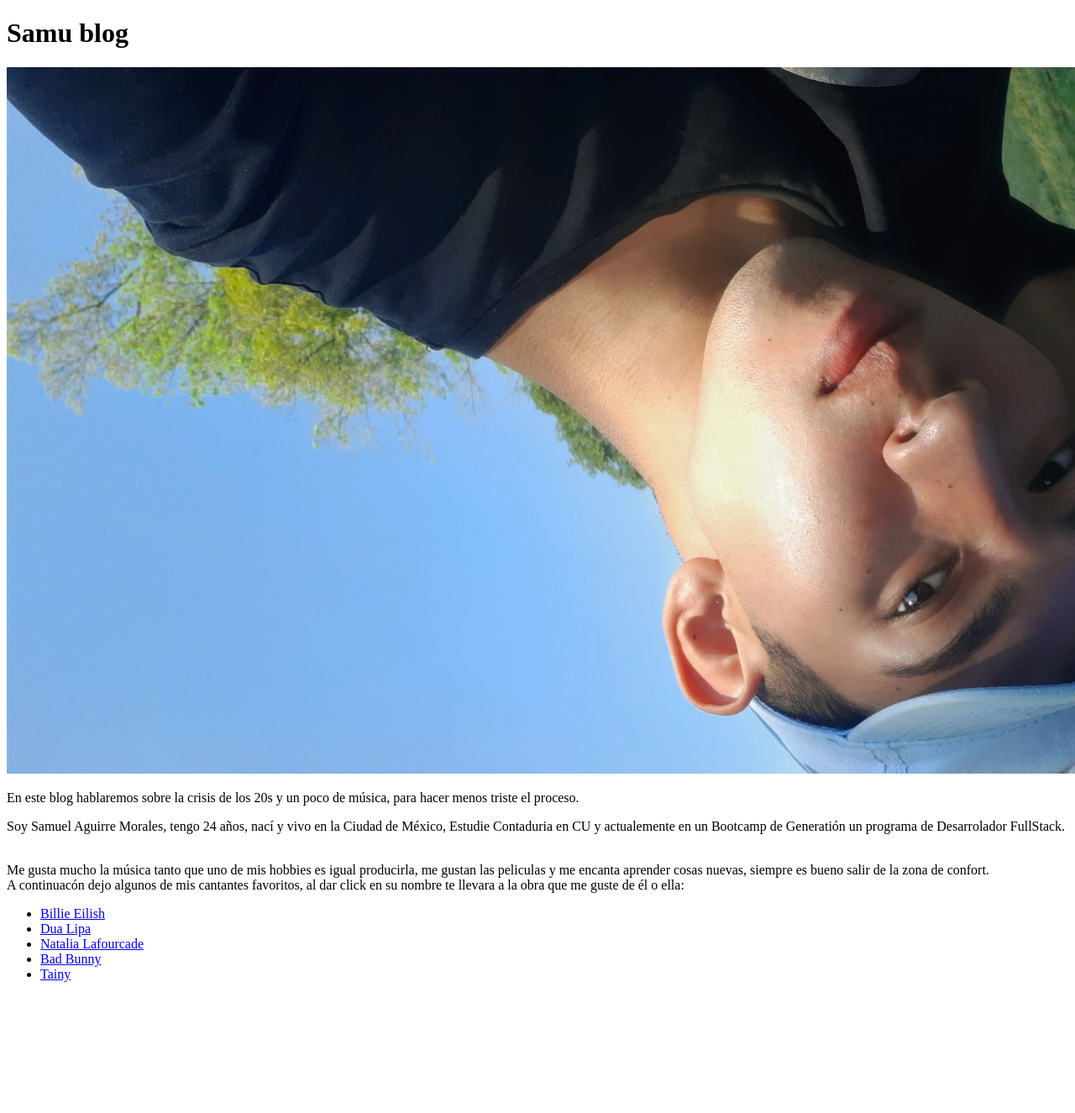
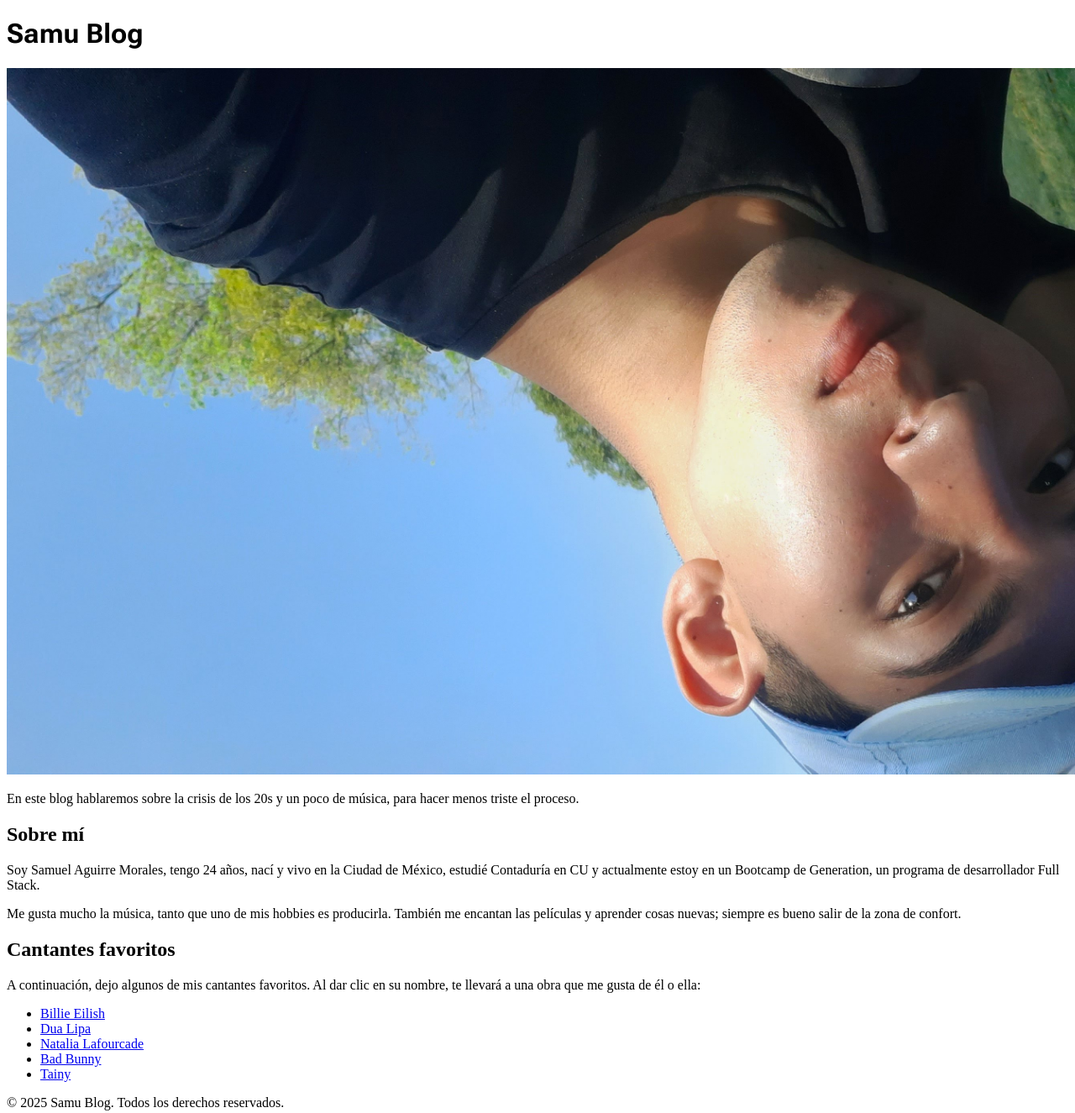
Before and after one commit to Samuelmoragr/Mi-Samu-blog, a plain HTML site: page index.html in a window 1280 px wide. Shown: the top 1325 px of the page at 84% size. Before the commit the page ends 1185 px from the top, so only its background shows below. Drawn offline with Linux system fonts and the light colour scheme.

Commit message:
etiquetas semanticas y elección de fuente

```diff
--- a/index.html
+++ b/index.html
@@ -1,29 +1,50 @@
 <!DOCTYPE html>
 <html lang="en">
 <head>
+    <link rel="stylesheet" href="style.css">
     <meta charset="UTF-8">
     <meta name="viewport" content="width=device-width, initial-scale=1.0">
     <title>Samu Blog</title>
+    <link rel="preconnect" href="https://fonts.googleapis.com">
+    <link rel="preconnect" href="https://fonts.gstatic.com" crossorigin>
+    <link href="https://fonts.googleapis.com/css2?family=Roboto+Flex:opsz,wght@8..144,100..1000&display=swap" rel="stylesheet">
 </head>
 <body>
-    <h1> Samu blog </h1>
+    <header>
+        <h1>Samu Blog</h1>
+    </header>
+    <main>
+        <section>
             <img src="imagenes/20230310_205925.jpg" alt="Yo" width="1824" length="-236">
-    <p> En este blog hablaremos sobre la crisis de los 20s y un poco de música, para hacer menos triste el proceso.
+            <p>
+                En este blog hablaremos sobre la crisis de los 20s y un poco de música, para hacer menos triste el proceso.
             </p>
-    <p>Soy Samuel Aguirre Morales, tengo 24 años, nací y vivo en la Ciudad de México, Estudie Contaduria en CU y actualemente en un Bootcamp de Generatión un programa de Desarrolador FullStack.</p><br/>
-    <span> Me gusta mucho la música tanto que uno de mis hobbies es igual producirla, me gustan las peliculas y me encanta aprender cosas nuevas, siempre es bueno salir de la zona de confort. </span><br>
-    <span>A continuacón dejo algunos de mis cantantes favoritos, al dar click en su nombre te llevara a la obra que me guste de él o ella:</span><br>
-
+        </section>
+        <section>
+            <article>
+                <h2>Sobre mí</h2>
+                <p>Soy Samuel Aguirre Morales, tengo 24 años, nací y vivo en la Ciudad de México, estudié Contaduría en CU y actualmente estoy en un Bootcamp de Generation, un programa de desarrollador Full Stack.</p>
+                <p>
+                    Me gusta mucho la música, tanto que uno de mis hobbies es producirla. También me encantan las películas y aprender cosas nuevas; siempre es bueno salir de la zona de confort.
+                </p>
+            </article>
+        </section>
+        <section>
+            <h2>Cantantes favoritos</h2>
+            <p>
+                A continuación, dejo algunos de mis cantantes favoritos. Al dar clic en su nombre, te llevará a una obra que me gusta de él o ella:
+            </p>
             <ul>
                 <li><a href="https://www.youtube.com/watch?v=fOAIrUZbOwo" target="_blank">Billie Eilish</a></li>
                 <li><a href="https://www.youtube.com/watch?v=y38qQRg3UDI" target="_blank">Dua Lipa</a></li>
-        <li><a href="https://www.youtube.com/playlist?list=OLAK5uy_m4wNZ2nJPQ9ACIaRbcxcsMxZM6oC6MsSk&playnext=1&index=1
-            " target="_blank">Natalia Lafourcade</a></li>
-        <li><a href="https://www.youtube.com/playlist?list=OLAK5uy_l3rT1z1t11Pn6CugxRd3ZxQQOpWGqzUMU&playnext=1&index=1
-        " target="_blank">Bad Bunny</a></li>
-        <li><a href="https://www.youtube.com/playlist?list=OLAK5uy_lhb0K46x2XM9WYEASWk0AB7NTukr2qCHI&playnext=1&index=1
-        " target="_blank">Tainy</a></li>
+                <li><a href="https://www.youtube.com/playlist?list=OLAK5uy_m4wNZ2nJPQ9ACIaRbcxcsMxZM6oC6MsSk&playnext=1&index=1" target="_blank">Natalia Lafourcade</a></li>
+                <li><a href="https://www.youtube.com/playlist?list=OLAK5uy_l3rT1z1t11Pn6CugxRd3ZxQQOpWGqzUMU&playnext=1&index=1" target="_blank">Bad Bunny</a></li>
+                <li><a href="https://www.youtube.com/playlist?list=OLAK5uy_lhb0K46x2XM9WYEASWk0AB7NTukr2qCHI&playnext=1&index=1" target="_blank">Tainy</a></li>
             </ul>
-
+        </section>
+    </main>
+    <footer>
+        <p>© 2025 Samu Blog. Todos los derechos reservados.</p>
+    </footer>
 </body>
 </html>
--- /dev/null
+++ b/style.css
@@ -0,0 +1,25 @@
+/* uniquifier: Use a unique and descriptive class name */
+/* weight: Use a value from 100 to 1000 */
+
+.roboto-flex-unique {
+  font-family: "Roboto Flex", serif;
+  font-optical-sizing: auto;
+  font-weight: 400;
+  font-style: normal;
+  font-variation-settings:
+    "slnt" 0,
+    "wdth" 100,
+    "GRAD" 0,
+    "XOPQ" 96,
+    "XTRA" 468,
+    "YOPQ" 79,
+    "YTAS" 750,
+    "YTDE" -203,
+    "YTFI" 738,
+    "YTLC" 514,
+    "YTUC" 712;
+}
+
+h1{
+  font-family: "Roboto Flex", serif;
+}
```
Lines whose indentation alone changed are shown as unchanged.
